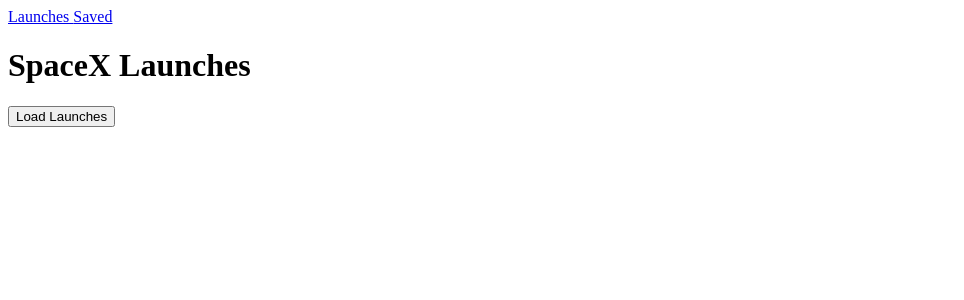
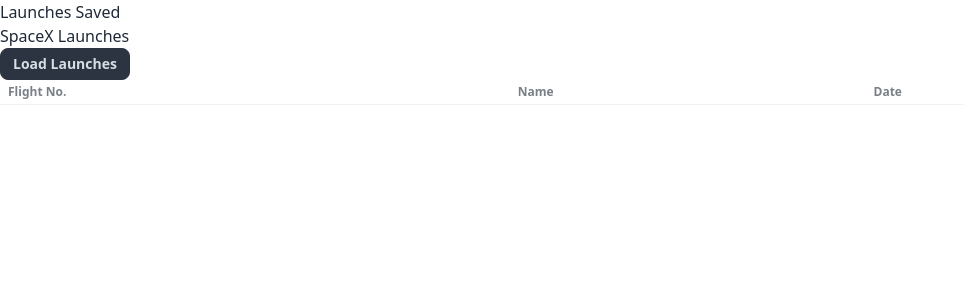
Before and after one commit to ta4h1r/space-launches, a Nuxt app: page / in a window 1280 px wide. Shown: the top 300 px of the page, without its empty margins (0-964 px from the left). Built offline with nearby package versions, Linux system fonts and the light colour scheme.

Commit message:
Add daisy UI lib

```diff
--- a/nuxt.config.ts
+++ b/nuxt.config.ts
@@ -1,6 +1,6 @@
 // https://nuxt.com/docs/api/configuration/nuxt-config
 export default defineNuxtConfig({
-  compatibilityDate: '2024-04-03',
+  compatibilityDate: "2024-04-03",
   devtools: { enabled: true },
-  modules: ['@pinia/nuxt']
-})
+  modules: ["@pinia/nuxt", "@nuxtjs/tailwindcss", "@nuxt/icon"],
+});
--- a/package.json
+++ b/package.json
@@ -10,6 +10,8 @@
     "postinstall": "nuxt prepare"
   },
   "dependencies": {
+    "@nuxt/icon": "^1.5.8",
+    "@nuxtjs/tailwindcss": "^6.12.2",
     "@pinia/nuxt": "^0.5.5",
     "@types/axios": "^0.9.36",
     "axios": "^1.7.7",
@@ -17,5 +19,8 @@
     "pinia": "^2.2.4",
     "vue": "latest",
     "vue-router": "latest"
+  },
+  "devDependencies": {
+    "daisyui": "^4.12.13"
   }
 }
--- a/pages/index.vue
+++ b/pages/index.vue
@@ -8,14 +8,33 @@
 <template>
   <div>
     <h1>SpaceX Launches</h1>
-    <button @click="launchStore.fetchLaunches">Load Launches</button>
-    <table>
-      <tr v-for="launch in launchStore.launches" :key="launch.flight_number">
-        <td>{{ launch.flight_number }}</td>
-        <td>{{ launch.name }}</td>
-        <td>{{ new Date(launch.date_utc).toLocaleDateString() }}</td>
-        <td><button @click="launchStore.saveLaunch(launch)">Save</button></td>
-      </tr>
+    <button class="btn btn-sm btn-neutral" @click="launchStore.fetchLaunches">
+      Load Launches
+    </button>
+    <table class="table table-xs table-pin-rows">
+      <thead>
+        <tr>
+          <th>Flight No.</th>
+          <td>Name</td>
+          <td>Date</td>
+          <th></th>
+        </tr>
+      </thead>
+      <tbody>
+        <tr v-for="launch in launchStore.launches" :key="launch.flight_number">
+          <th>{{ launch.flight_number }}</th>
+          <td>{{ launch.name }}</td>
+          <td>{{ new Date(launch.date_utc).toLocaleDateString() }}</td>
+          <td>
+            <button
+              class="btn btn-sm btn-neutral"
+              @click="launchStore.saveLaunch(launch)"
+            >
+              Save
+            </button>
+          </td>
+        </tr>
+      </tbody>
     </table>
   </div>
 </template>
--- a/store/launchStore.ts
+++ b/store/launchStore.ts
@@ -1,10 +1,12 @@
 import { defineStore } from "pinia";
 import axios from "axios";
+
 interface Launch {
   flight_number: number;
   name: string;
   date_utc: string;
 }
+
 export const useLaunchStore = defineStore("launch", {
   state: () => ({
     launches: [] as Launch[],
@@ -23,10 +25,12 @@
         )
         .slice(0, 30);
     },
+
     saveLaunch(launch: Launch) {
       this.savedLaunches.push(launch);
       // Here, you would also send a request to your backend to save the launch
     },
+
     removeLaunch(flight_number: number) {
       this.savedLaunches = this.savedLaunches.filter(
         (launch) => launch.flight_number !== flight_number,
--- /dev/null
+++ b/tailwind.config.js
@@ -0,0 +1,8 @@
+/** @type {import('tailwindcss').Config} */
+export default {
+  content: [],
+  theme: {
+    extend: {},
+  },
+  plugins: [require("daisyui")],
+};
```
Also changed, not shown: 1 other file (tests, documents, lock files or other folders).
